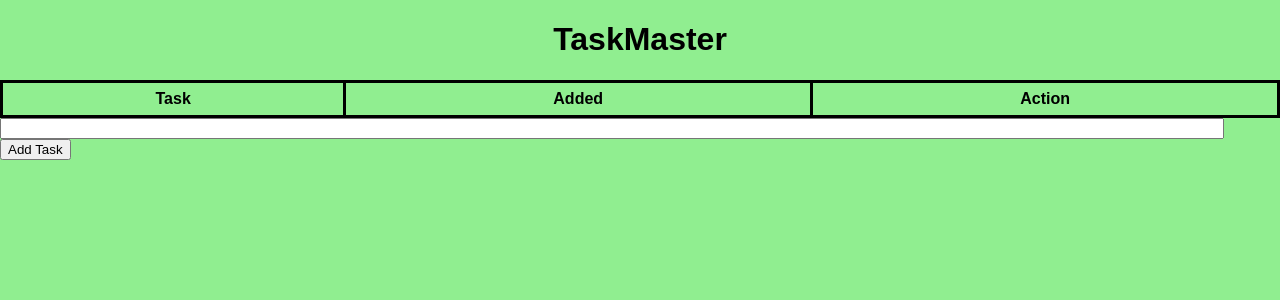
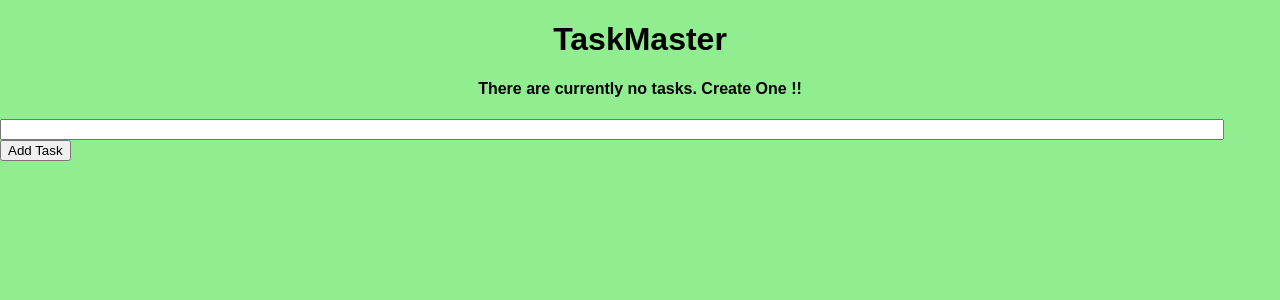
Before and after one commit to vgrewal123/FlaskIntroduction, a Flask app: page / in a window 1280 px wide. Shown: the top 300 px of the page. Run offline with Flask 2, Linux system fonts and the light colour scheme; data that the repository does not hold is empty.

Commit message:
adding requirments.txt

```diff
--- a/static/css/main.css
+++ b/static/css/main.css
@@ -2,6 +2,9 @@ title {
     text-align: center;
 }
 h1 {
+    text-align: center;
+}
+h4 {
     text-align: center;
 }
 body, html {
--- a/templates/index.html
+++ b/templates/index.html
@@ -11,6 +11,9 @@
 <h1>
     TaskMaster
 </h1>
+{% if tasks|length <1 %}
+<h4>There are currently no tasks. Create One !!</h4>
+{% else %}
 <table>
     <tr>
         <th>Task</th>
@@ -29,6 +32,7 @@
         </tr>
     {% endfor %}
 </table>
+{% endif %}
 <form action="/" method = "POST">
     <input type="text" name="content" id="content">
     <input type="submit" value="Add Task">
```
Also changed, not shown: 1 other file.
